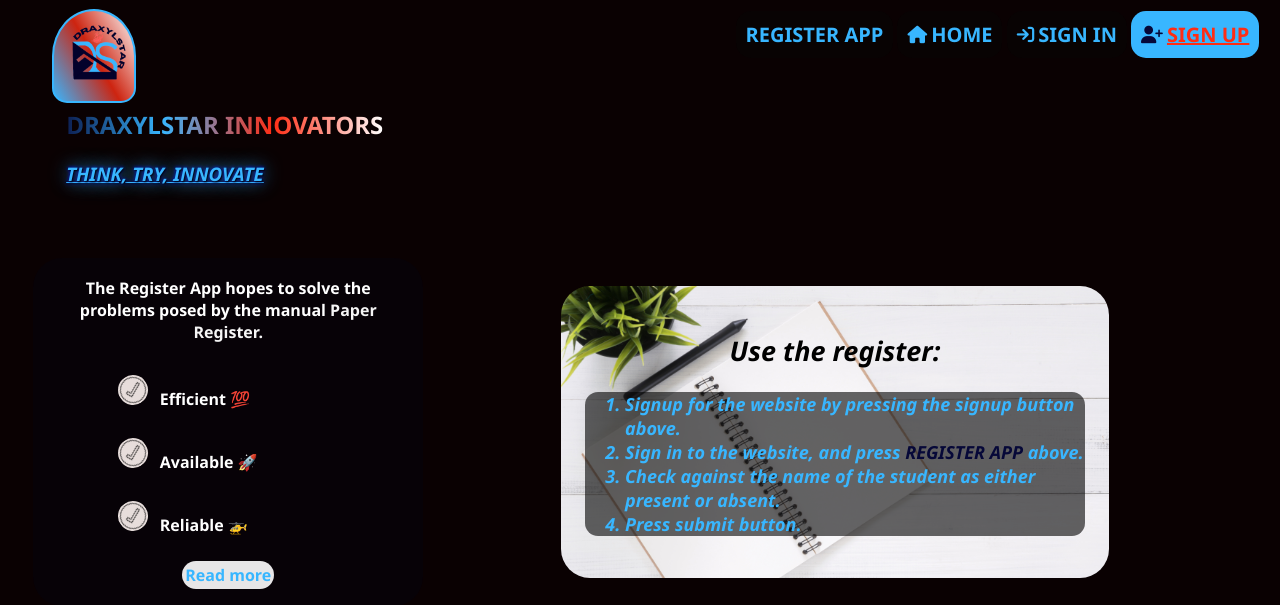
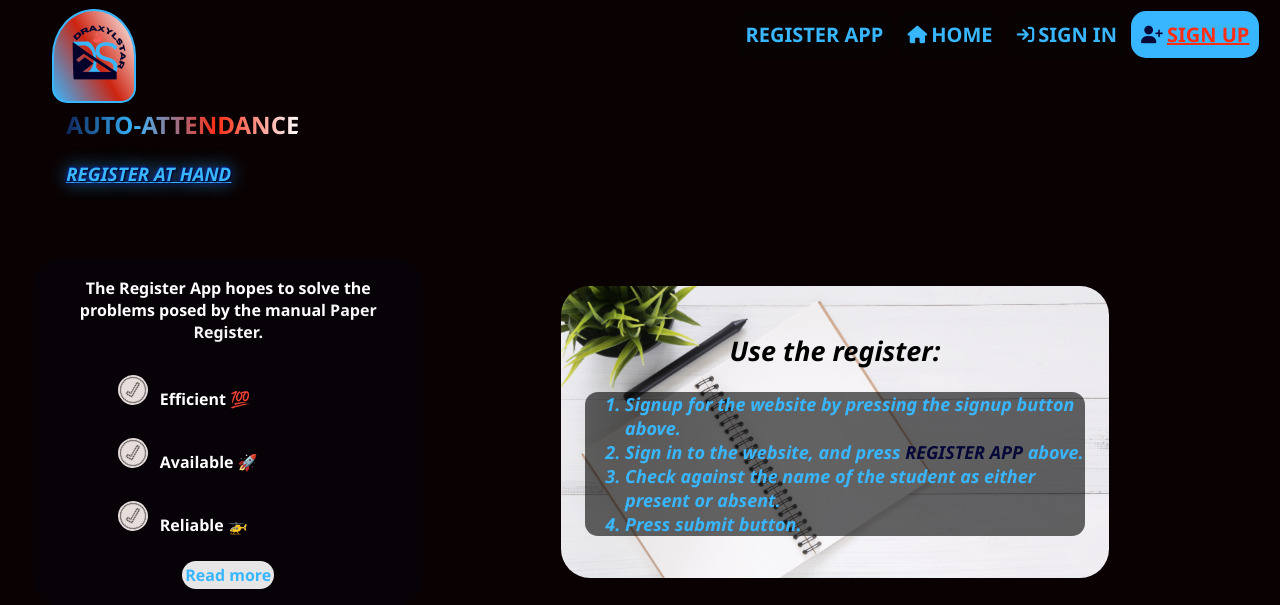
Before and after one commit to Felix-whitesean/software-development-project, a PHP site: page /index.php in a window 1280 px wide. Shown: the top 605 px of the page. Run offline with PHP 8.4, Linux system fonts and the light colour scheme; data that the repository does not hold is empty; some libraries are stand-ins or nearby versions.

Commit message:
link and names

```diff
--- a/Register.php
+++ b/Register.php
@@ -43,7 +43,6 @@
                            <img class="img" src="logo3.png" alt="logo">
                                 <nav>
                                     <a href="insert.php" target="_BLANK">Add Students</a>
-                                    <a href=>View Attendance Report</a>
                                 </nav>
 
                             <table>
--- a/header.php
+++ b/header.php
@@ -25,8 +25,8 @@
         <div class="head">
             <img src="logo3.png" alt="LOGO" onclick="home()">
             <div class="name">
-                <h2>Draxylstar Innovators</h2>
-                <h3>Think, try, innovate</h3>
+                <h2>AUTO-ATTENDANCE</h2>
+                <h3>Register at hand</h3>
             </div>
         </div>
     </div>
```
